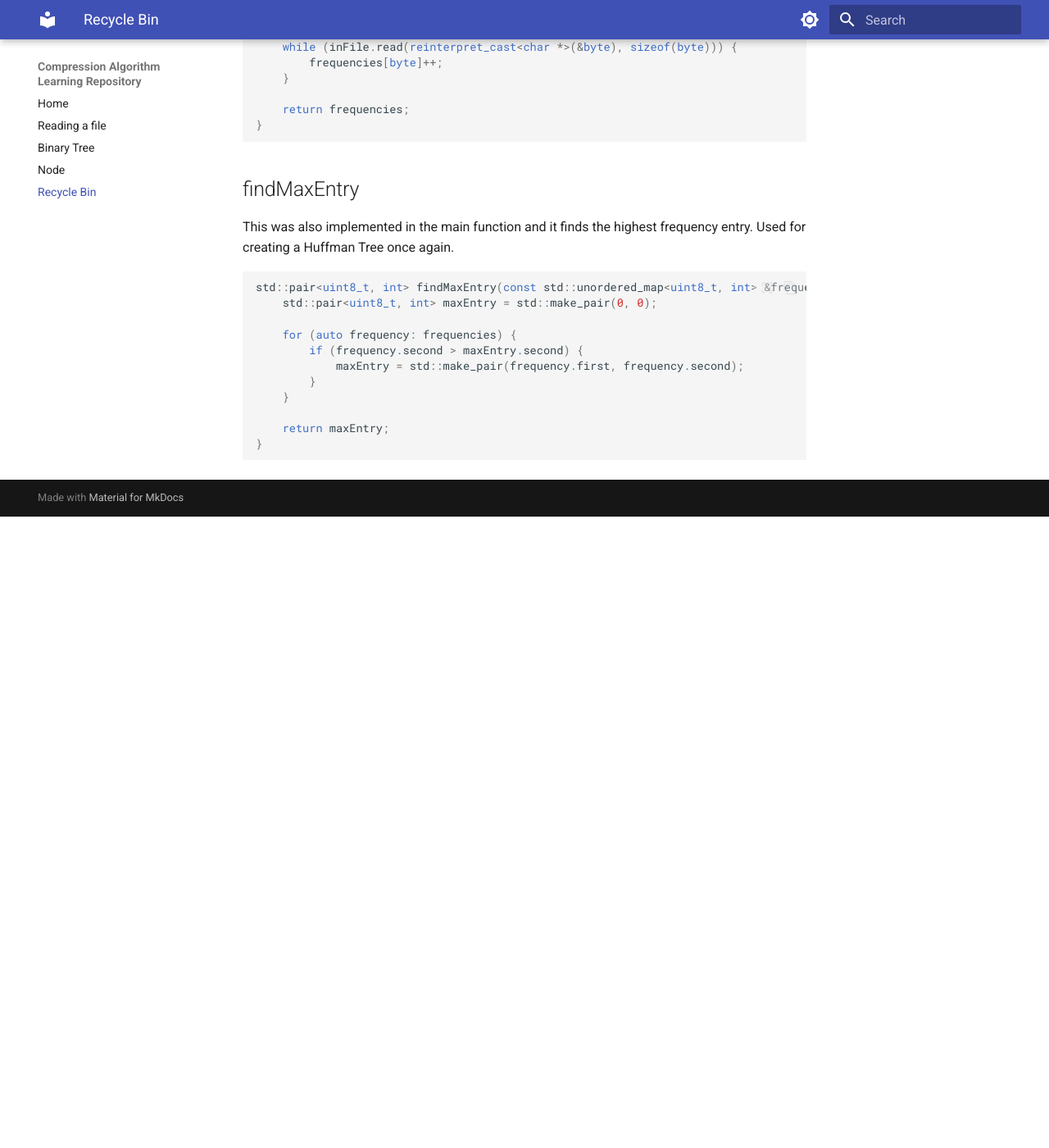
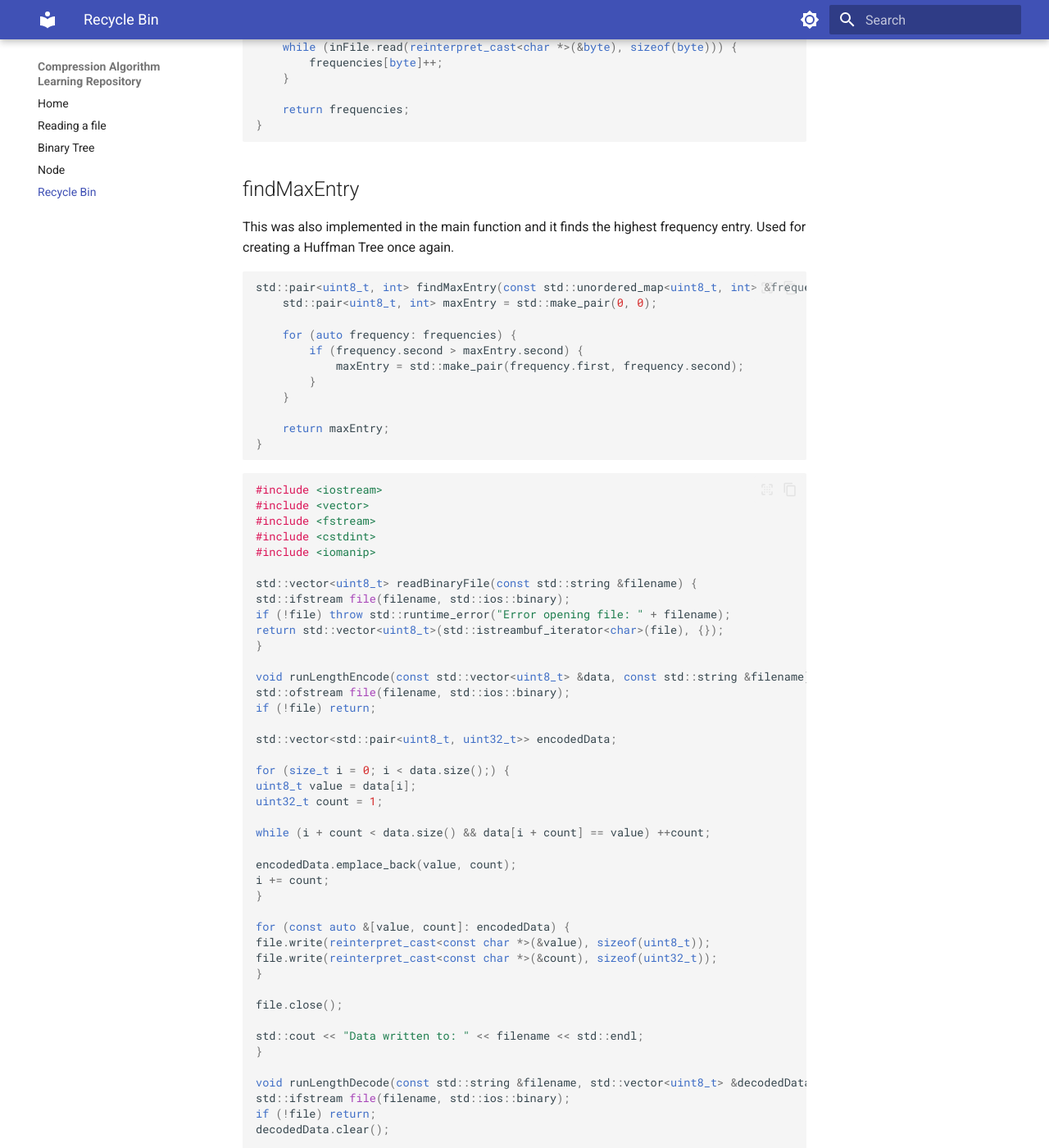
Before and after one commit to sodamachinebroke/slidingWindowTutorial, an MkDocs documentation site: the page built from documentation/docs/recyclable.md, in a window 1280 px wide and 1400 px high, scrolled down 3197 px. Shown: the whole window at 82% size. Built offline with MkDocs 1.6.1 and Material for MkDocs 9.7.7, drawn with Linux system fonts in a browser that asks for light colours; before the commit the page ends 3827 px from its top, so only the background shows below that; some of the changed text lies outside the part shown.

Commit message:
add failed RLE
Signed-off-by: ersek <ersek.norbert@simplesoft.hu>

````diff
--- a/documentation/docs/recyclable.md
+++ b/documentation/docs/recyclable.md
@@ -175,3 +175,87 @@ std::pair<uint8_t, int> findMaxEntry(const std::unordered_map<uint8_t, int> &fre
     return maxEntry;
 }
 ```
+
+```c++
+#include <iostream>
+#include <vector>
+#include <fstream>
+#include <cstdint>
+#include <iomanip>
+
+std::vector<uint8_t> readBinaryFile(const std::string &filename) {
+std::ifstream file(filename, std::ios::binary);
+if (!file) throw std::runtime_error("Error opening file: " + filename);
+return std::vector<uint8_t>(std::istreambuf_iterator<char>(file), {});
+}
+
+void runLengthEncode(const std::vector<uint8_t> &data, const std::string &filename) {
+std::ofstream file(filename, std::ios::binary);
+if (!file) return;
+
+std::vector<std::pair<uint8_t, uint32_t>> encodedData;
+
+for (size_t i = 0; i < data.size();) {
+uint8_t value = data[i];
+uint32_t count = 1;
+
+while (i + count < data.size() && data[i + count] == value) ++count;
+
+encodedData.emplace_back(value, count);
+i += count;
+}
+
+for (const auto &[value, count]: encodedData) {
+file.write(reinterpret_cast<const char *>(&value), sizeof(uint8_t));
+file.write(reinterpret_cast<const char *>(&count), sizeof(uint32_t));
+}
+
+file.close();
+
+std::cout << "Data written to: " << filename << std::endl;
+}
+
+void runLengthDecode(const std::string &filename, std::vector<uint8_t> &decodedData) {
+std::ifstream file(filename, std::ios::binary);
+if (!file) return;
+decodedData.clear();
+
+uint8_t value;
+uint32_t count;
+
+while (file.read(reinterpret_cast<char *>(&value), sizeof(uint8_t)) &&
+file.read(reinterpret_cast<char *>(&count), sizeof(uint32_t))) {
+for (uint32_t i = 0; i < count; ++i) decodedData.push_back(value);
+}
+
+file.close();
+std::cout << "Run-Length Decoded data read from " << filename << std::endl;
+}
+```
+
+```c++
+ const std::string infile = "../public/movie.mp4";
+const std::string outfile = "../public/rle_movie.bin";
+try {
+
+std::vector<uint8_t> data = readBinaryFile(infile);
+runLengthEncode(data, outfile);
+
+// std::vector<uint8_t> decodedData;
+//runLengthDecode(outfile, decodedData);
+
+// Verify the result
+/*std::cout << "Original Data: ";
+for (uint8_t value: data) {
+    std::cout << std::hex << std::setw(2) << std::setfill('0') << (int) value << " ";
+}
+std::cout << "\nDecoded Data: ";
+for (uint8_t value: decodedData) {
+    std::cout << std::hex << std::setw(2) << std::setfill('0') << (int) value << " ";
+}
+std::cout << std::endl;*/
+} catch (const std::exception &e) {
+std::cerr << "Error: " << e.what() << std::endl;
+
+}
+```
````
